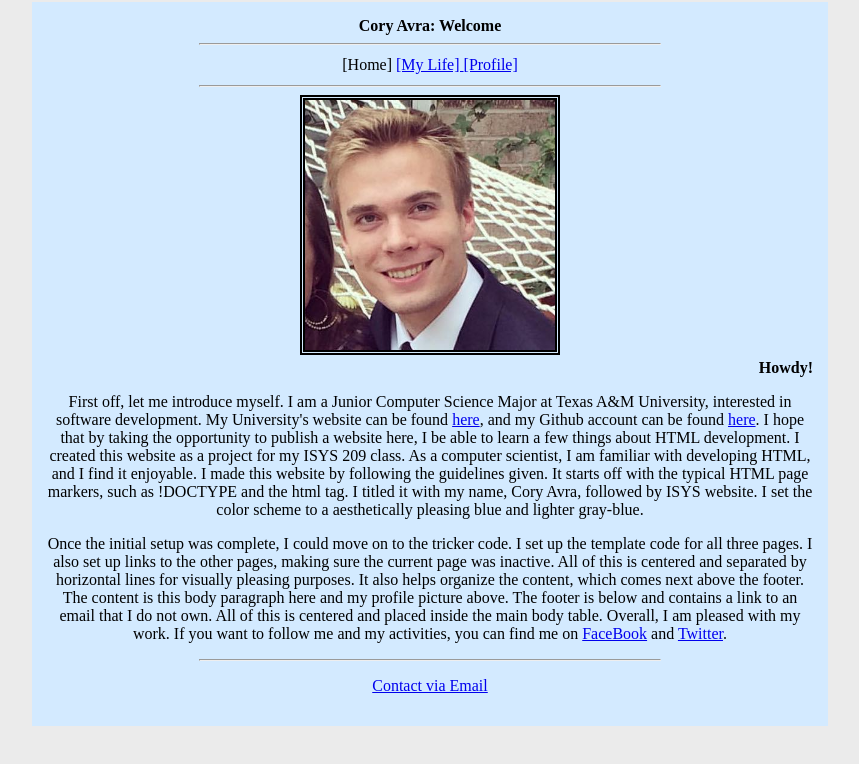
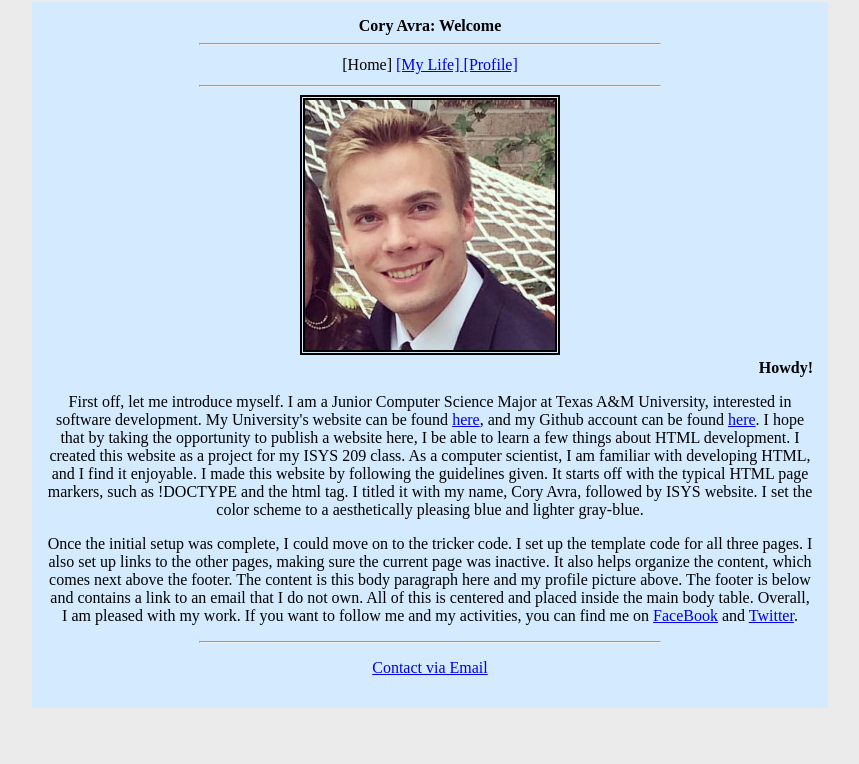
Before and after one commit to MrTidbit/cavra.github.io, a plain HTML site: page index.html in a window 1280 px wide. Shown: the whole page, without its empty margins (210-1069 px from the left). Drawn offline with Linux system fonts and the light colour scheme; files that its build step writes are made by us from their sources.

Commit message:
Edited Index.html

```diff
--- a/index.html
+++ b/index.html
@@ -27,7 +27,7 @@
 
 	<p>First off, let me introduce myself. I am a Junior Computer Science Major at Texas A&M University, interested in software development. My University's website can be found <a href= "https://www.tamu.edu/">here</a>, and my Github account can be found <a href= "https://github.com/cavra">here</a>. I hope that by taking the opportunity to publish a website here, I be able to learn a few things about HTML development. I created this website as a project for my ISYS 209 class. As a computer scientist, I am familiar with developing HTML, and I find it enjoyable. I made this website by following the guidelines given. It starts off with the typical HTML page markers, such as !DOCTYPE and the html tag. I titled it with my name, Cory Avra, followed by ISYS website. I set the color scheme to a aesthetically pleasing blue and lighter gray-blue.</p>
 
-	<p>Once the initial setup was complete, I could move on to the tricker code. I set up the template code for all three pages. I also set up links to the other pages, making sure the current page was inactive. All of this is centered and separated by horizontal lines for visually pleasing purposes. It also helps organize the content, which comes next above the footer. The content is this body paragraph here and my profile picture above. The footer is below and contains a link to an email that I do not own. All of this is centered and placed inside the main body table. Overall, I am pleased with my work. If you want to follow me and my activities, you can find me on <a href= "https://www.facebook.com/">FaceBook</a> and <a href = "https://www.twitter.com/">Twitter</a>.</p>
+	<p>Once the initial setup was complete, I could move on to the tricker code. I set up the template code for all three pages. I also set up links to the other pages, making sure the current page was inactive. It also helps organize the content, which comes next above the footer. The content is this body paragraph here and my profile picture above. The footer is below and contains a link to an email that I do not own. All of this is centered and placed inside the main body table. Overall, I am pleased with my work. If you want to follow me and my activities, you can find me on <a href= "https://www.facebook.com/">FaceBook</a> and <a href = "https://www.twitter.com/">Twitter</a>.</p>
 
 	<hr align="center", width="60%">
 	<p align="center">
```
